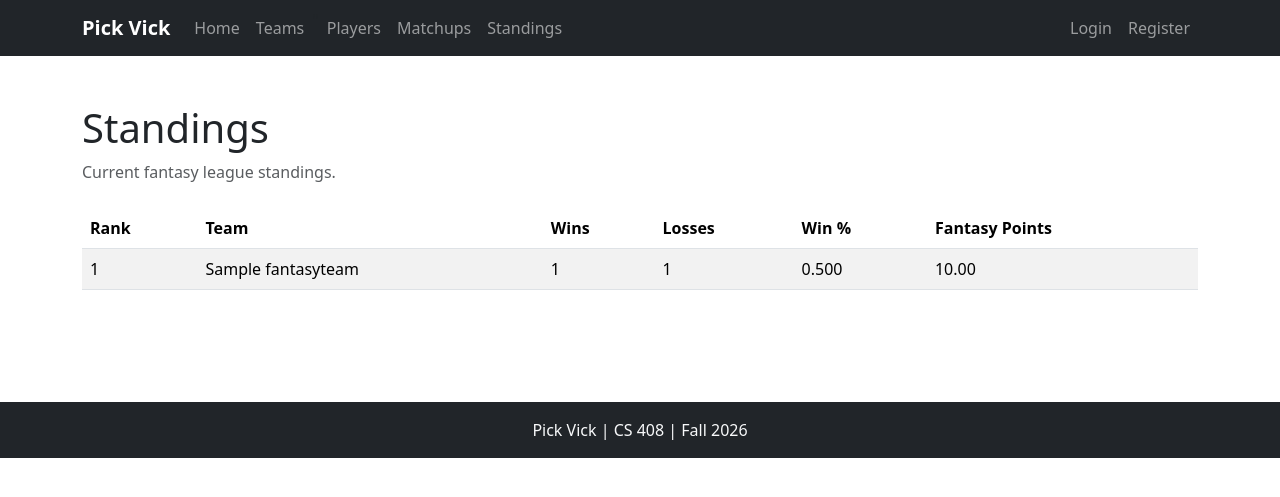
After one commit to therrera6990/pick-vick, a Django app: page /standings/ in a window 1280 px wide. The commit adds this page. Shown: the top 497 px of the page. Run offline with Django 5.2, Linux system fonts and the light colour scheme; tables that the repository leaves empty hold one stand-in row (values such as "Sample post").

Commit message:
Add league standings page

```diff
--- a/fantasy/templates/fantasy/base.html
+++ b/fantasy/templates/fantasy/base.html
@@ -26,7 +26,7 @@
             <a class="nav-link" href="{% url 'team_list' %}"> Teams</a>"
             <a class="nav-link" href="{% url 'player_list' %}">Players</a>
             <a class="nav-link" href="{% url 'matchup_list' %}">Matchups</a>
-            <a class="nav-link" href="#">Standings</a>
+            <a class="nav-link" href="{% url 'standings' %}">Standings</a>
         </div>
 
         <div class="navbar-nav align-items-center">
--- /dev/null
+++ b/fantasy/templates/fantasy/standings.html
@@ -0,0 +1,78 @@
+{% extends "fantasy/base.html" %}
+
+{% block content %}
+
+<div class="container py-5">
+
+<div class="mb-4">
+    <h1>Standings</h1>
+
+    <p class="text-muted">
+        Current fantasy league standings.
+    </p>
+</div>
+
+{% if teams %}
+
+    <div class="table-responsive">
+        <table class="table table-striped align-middle">
+
+            <thead>
+                <tr>
+                    <th>Rank</th>
+                    <th>Team</th>
+                    <th>Wins</th>
+                    <th>Losses</th>
+                    <th>Win %</th>
+                    <th>Fantasy Points</th>
+                </tr>
+            </thead>
+
+            <tbody>
+
+                {% for team in teams %}
+
+                    <tr>
+                        <td>
+                            {{ forloop.counter }}
+                        </td>
+
+                        <td>
+                            {{ team.team_name }}
+                        </td>
+
+                        <td>
+                            {{ team.wins }}
+                        </td>
+
+                        <td>
+                            {{ team.losses }}
+                        </td>
+
+                        <td>
+                            {{ team.winning_percentage|floatformat:3 }}
+                        </td>
+
+                        <td>
+                            {{ team.fantasy_points|floatformat:2 }}
+                        </td>
+                    </tr>
+
+                {% endfor %}
+
+            </tbody>
+
+        </table>
+    </div>
+
+{% else %}
+
+    <div class="alert alert-secondary">
+        No fantasy teams have been created yet.
+    </div>
+
+{% endif %}
+
+</div>
+
+{% endblock %}
--- a/fantasy/urls.py
+++ b/fantasy/urls.py
@@ -93,6 +93,12 @@ urlpatterns = [
     ),
 
     path(
+    "standings/",
+    views.standings,
+    name="standings",
+),
+
+    path(
     "teams/<int:team_id>/roster/<int:roster_id>/toggle/",
     views.roster_toggle_position,
     name="roster_toggle_position",
--- a/fantasy/views.py
+++ b/fantasy/views.py
@@ -457,6 +457,30 @@ def player_create(request):
         },
     )
 
+def standings(request):
+    teams = list(
+        FantasyTeam.objects.all().order_by(
+            "-wins",
+            "-fantasy_points",
+            "team_name",
+        )
+    )
+
+    for team in teams:
+        total_games = team.wins + team.losses
+
+        if total_games > 0:
+            team.winning_percentage = team.wins / total_games
+        else:
+            team.winning_percentage = 0
+
+    return render(
+        request,
+        "fantasy/standings.html",
+        {
+            "teams": teams,
+        },
+    )
 @login_required
 def player_edit(request, player_id):
     player = get_object_or_404(Player, id=player_id)
```
